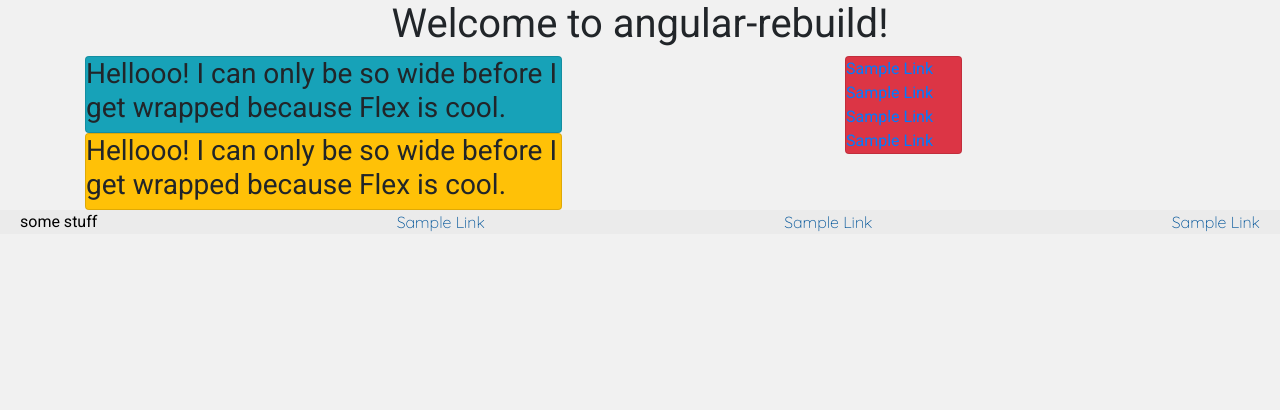
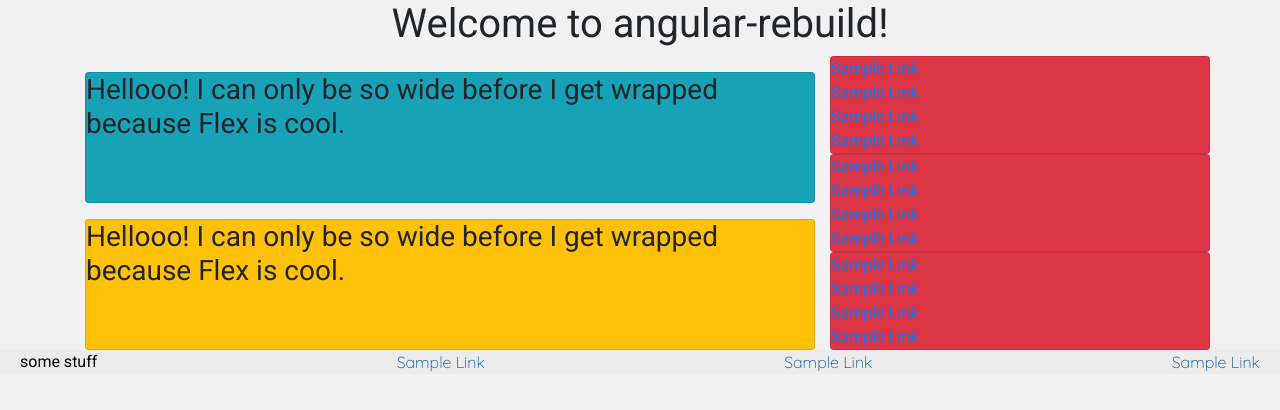
Before and after one commit to GrumpyEwok/APA-Dictionary-Rebuild, an Angular app in the folder angular-rebuild/: page / in a window 1280 px wide. Shown: the top 410 px of the page. Built offline with nearby package versions, Linux system fonts and the light colour scheme.

Commit message:
Remove more extraneous divs.

```diff
--- a/angular-rebuild/src/app/content-body/content-body.component.css
+++ b/angular-rebuild/src/app/content-body/content-body.component.css
@@ -6,9 +6,16 @@ div {
   font-family: 'Montserrat', sans-serif;
 }
 
+.card {
+  flex-grow: 1;
+  flex-shrink: 0;
+  flex-basis: 0%;
+  margin: 1em 15px 0 15px;
+}
+
 .content-body-wrapper {
   display: flex;
-  flex-direction: row;
+  flex-direction: column;
   flex-wrap: wrap;
   flex-grow: 0;
   flex-shrink: 0;
--- a/angular-rebuild/src/app/content-body/content-body.component.html
+++ b/angular-rebuild/src/app/content-body/content-body.component.html
@@ -2,7 +2,7 @@
 
   <div class="row">
     <div class="content-body-wrapper">
-      <div class="col-lg-8">
+      <!-- <div class="col-lg-8"> -->
 
         <div class="card bg-info">
           <h3>Hellooo! I can only be so wide before I get wrapped because Flex is cool.</h3>
@@ -11,13 +11,14 @@
         <div class="card bg-warning">
           <h3>Hellooo! I can only be so wide before I get wrapped because Flex is cool.</h3>
         </div>
-
-      </div>
+<!--
+      </div> -->
     </div>
-    <div class="col-lg-4">
+    <!-- <div class="col-lg-4"> -->
       <div class="sidebar-wrapper">
         <app-sidebar></app-sidebar>
       </div>
-    </div>
+    <!-- </div> -->
   </div>
+
 </div>
--- a/angular-rebuild/src/app/sidebar/sidebar.component.html
+++ b/angular-rebuild/src/app/sidebar/sidebar.component.html
@@ -1,3 +1,10 @@
+<div clas="card-wrapper">
+  <div class="card bg-danger">
+    <a href="#">Sample Link</a>
+    <a href="#">Sample Link</a>
+    <a href="#">Sample Link</a>
+    <a href="#">Sample Link</a>
+  </div>
 
   <div class="card bg-danger">
     <a href="#">Sample Link</a>
@@ -5,3 +12,11 @@
     <a href="#">Sample Link</a>
     <a href="#">Sample Link</a>
   </div>
+
+  <div class="card bg-danger">
+    <a href="#">Sample Link</a>
+    <a href="#">Sample Link</a>
+    <a href="#">Sample Link</a>
+    <a href="#">Sample Link</a>
+  </div>
+</div>
```
